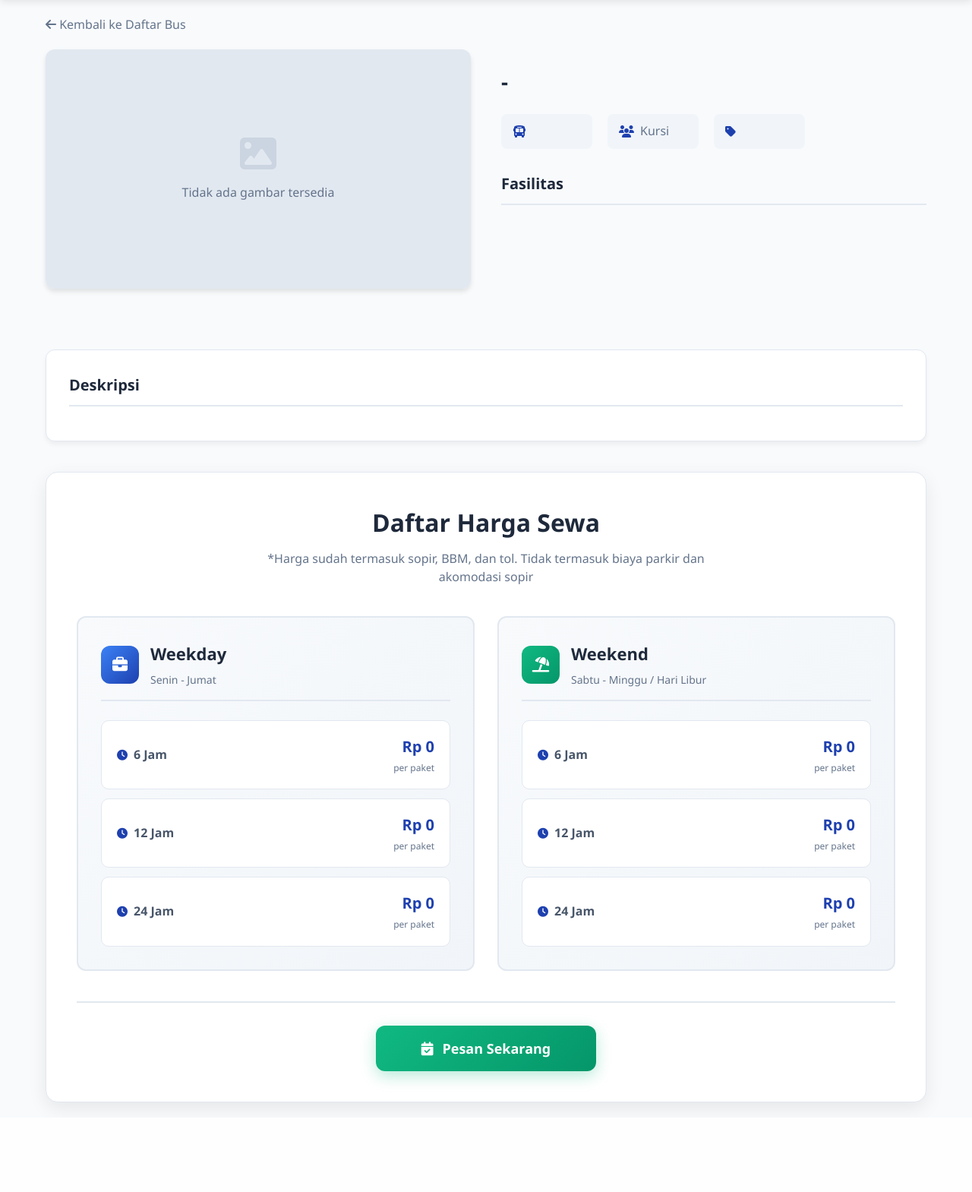
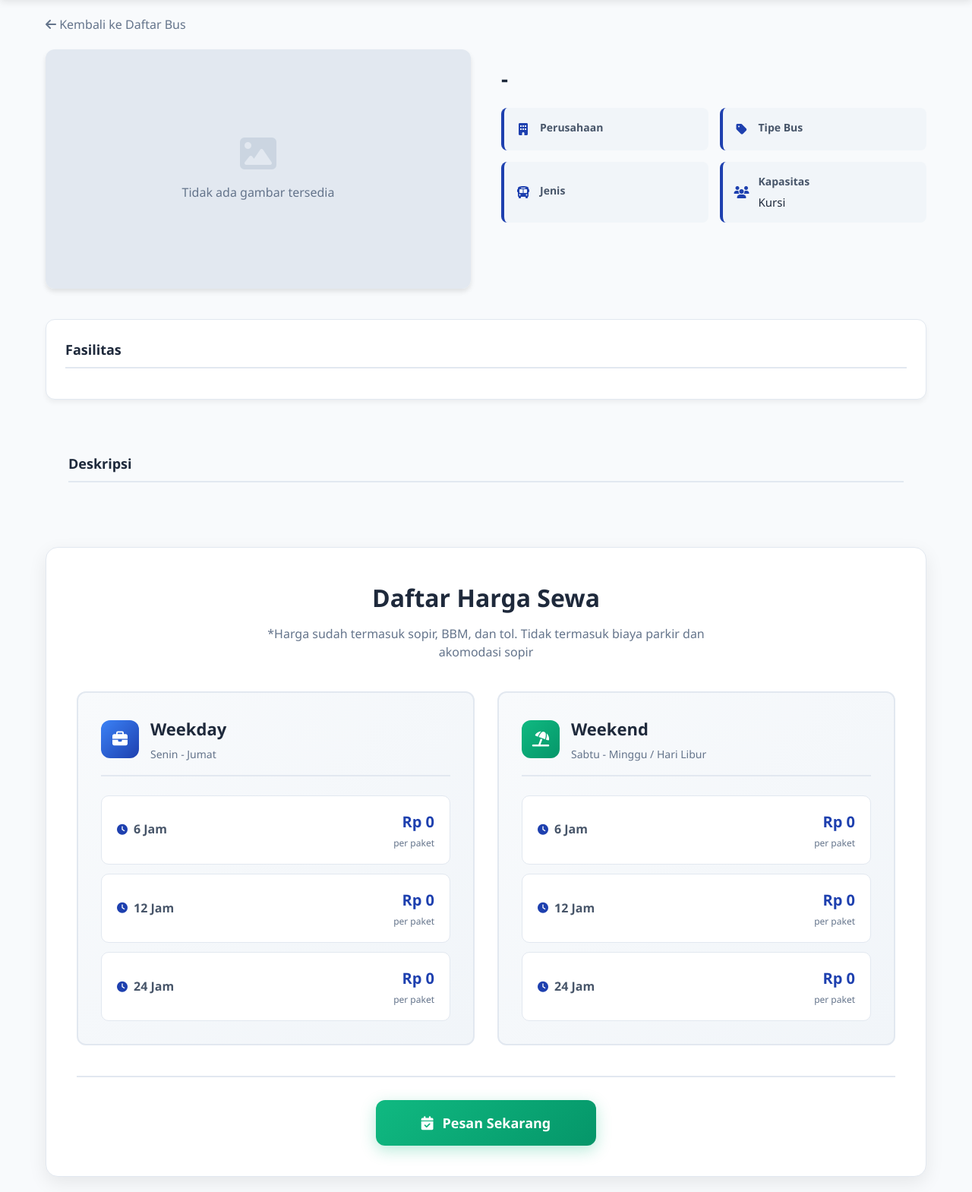
Before and after one commit to zulfan-png/Tugas-Akhir-SKARIGA, a PHP site: page /user_detail.php?id=1 in a window 1280 px wide. Shown: the part 74-1643 px from the top of the page at 76% size. Before the commit the page ends 1538 px from the top, so only its background shows below. Run offline with PHP 8.4, Linux system fonts and the light colour scheme; data that the repository does not hold is empty.

Commit message:
memperbaiki user_detail.php

```diff
--- a/user_detail.php
+++ b/user_detail.php
@@ -217,7 +217,7 @@
             right: 20px;
         }
 
-        /* Info Bus - Layout Baru */
+        /* Info Bus - Layout Baru yang Lebih Rapi */
         .bus-info {
             padding: 20px 0;
         }
@@ -227,41 +227,63 @@
             font-weight: 700;
             color: #1e293b;
             margin-bottom: 20px;
+            line-height: 1.3;
         }
 
+        /* Spesifikasi dalam grid yang rapi */
         .bus-specs {
-            display: flex;
-            gap: 20px;
-            margin-bottom: 30px;
-            color: #64748b;
-            flex-wrap: wrap;
+            display: grid;
+            grid-template-columns: repeat(2, 1fr);
+            gap: 15px;
+            margin-bottom: 25px;
         }
 
         .spec-item {
             display: flex;
             align-items: center;
-            gap: 8px;
+            gap: 12px;
             background: #f1f5f9;
-            padding: 10px 15px;
+            padding: 15px;
             border-radius: 8px;
-            min-width: 120px;
+            border-left: 4px solid #1e40af;
         }
 
         .spec-item i {
             color: #1e40af;
+            font-size: 16px;
+            width: 20px;
+            text-align: center;
         }
 
-        /* Fasilitas - Pindah ke bawah spesifikasi */
+        .spec-label {
+            font-weight: 600;
+            color: #475569;
+            font-size: 14px;
+            margin-bottom: 4px;
+        }
+
+        .spec-value {
+            color: #1e293b;
+            font-weight: 500;
+            font-size: 15px;
+        }
+
+        /* Fasilitas - Pindah ke bawah spesifikasi dan di atas deskripsi */
         .facilities-section {
-            margin-bottom: 30px;
+            background: white;
+            padding: 25px;
+            border-radius: 12px;
+            box-shadow: 0 4px 6px rgba(0, 0, 0, 0.05);
+            border: 1px solid #e2e8f0;
+            grid-column: 1 / -1;
         }
 
         .section-title {
-            font-size: 20px;
+            font-size: 18px;
             font-weight: 600;
             color: #1e293b;
             margin-bottom: 15px;
-            padding-bottom: 10px;
+            padding-bottom: 8px;
             border-bottom: 2px solid #e2e8f0;
         }
 
@@ -279,6 +301,7 @@
             background: #f8fafc;
             border-radius: 8px;
             border: 1px solid #e2e8f0;
+            font-size: 14px;
         }
 
         .facility-item i {
@@ -286,14 +309,10 @@
             font-size: 14px;
         }
 
-        /* Deskripsi - Mentok kanan kiri di bawah slider */
+        /* Deskripsi - Sekarang di bawah fasilitas */
         .description-section {
-            background: white;
             padding: 30px;
             border-radius: 12px;
-            box-shadow: 0 4px 6px rgba(0, 0, 0, 0.05);
-            border: 1px solid #e2e8f0;
-            margin-top: 40px;
             grid-column: 1 / -1;
         }
 
@@ -303,7 +322,7 @@
             text-align: justify;
         }
 
-        /* Harga - Desain Baru yang Lebih Mudah Dibaca */
+        /* Harga */
         .pricing-section {
             background: white;
             padding: 40px;
@@ -487,13 +506,11 @@
             }
 
             .bus-specs {
-                flex-direction: column;
-                gap: 10px;
+                grid-template-columns: 1fr;
             }
 
-            .spec-item {
-                min-width: auto;
-                justify-content: center;
+            .facilities-grid {
+                grid-template-columns: repeat(auto-fit, minmax(150px, 1fr));
             }
 
             .pricing-grid {
@@ -520,8 +537,13 @@
             }
 
             .description-section {
-                margin-top: 20px;
+                margin-top: 0;
                 padding: 20px;
+            }
+
+            .facilities-section {
+                padding: 20px;
+                margin-bottom: 20px;
             }
         }
     </style>
@@ -589,27 +611,44 @@
                 <?php endif; ?>
             </div>
 
-            <!-- Bus Info - Layout Baru -->
+            <!-- Bus Info - Layout Baru yang Lebih Rapi -->
             <div class="bus-info">
                 <h1 class="bus-title"><?php echo $bus['perusahaan'] ?> - <?php echo $bus['tipe bus'] ?></h1>
 
-                <!-- Spesifikasi: Jenis, Kapasitas, Tipe -->
+                <!-- Spesifikasi dalam grid yang rapi -->
                 <div class="bus-specs">
                     <div class="spec-item">
+                        <i class="fas fa-building"></i>
+                        <div>
+                            <div class="spec-label">Perusahaan</div>
+                            <div class="spec-value"><?php echo $bus['perusahaan'] ?></div>
+                        </div>
+                    </div>
+                    <div class="spec-item">
+                        <i class="fas fa-tag"></i>
+                        <div>
+                            <div class="spec-label">Tipe Bus</div>
+                            <div class="spec-value"><?php echo $bus['tipe bus'] ?></div>
+                        </div>
+                    </div>
+                    <div class="spec-item">
                         <i class="fas fa-bus"></i>
-                        <span><?php echo $bus['jenis'] ?></span>
+                        <div>
+                            <div class="spec-label">Jenis</div>
+                            <div class="spec-value"><?php echo $bus['jenis'] ?></div>
+                        </div>
                     </div>
                     <div class="spec-item">
                         <i class="fas fa-users"></i>
-                        <span><?php echo $bus['kapasitas'] ?> Kursi</span>
+                        <div>
+                            <div class="spec-label">Kapasitas</div>
+                            <div class="spec-value"><?php echo $bus['kapasitas'] ?> Kursi</div>
                         </div>
-                    <div class="spec-item">
-                        <i class="fas fa-tag"></i>
-                        <span><?php echo $bus['tipe bus'] ?></span>
+                    </div>
                 </div>
             </div>
 
-                <!-- Fasilitas - Sekarang di bawah spesifikasi -->
+            <!-- Fasilitas - Sekarang di bawah spesifikasi dan di atas deskripsi -->
             <div class="facilities-section">
                 <h3 class="section-title">Fasilitas</h3>
                 <div class="facilities-grid">
@@ -621,16 +660,15 @@
                     <?php endforeach; ?>
                 </div>
             </div>
-            </div>
 
-            <!-- Deskripsi - Mentok kanan kiri di bawah slider -->
+            <!-- Deskripsi - Sekarang di bawah fasilitas -->
             <div class="description-section">
                 <h3 class="section-title">Deskripsi</h3>
                 <p class="description-text"><?php echo $bus['deskripsi'] ?></p>
             </div>
         </div>
 
-        <!-- Harga - Desain Baru yang Lebih Mudah Dibaca -->
+        <!-- Harga -->
         <div class="pricing-section">
             <div class="pricing-header">
                 <h2 class="pricing-title">Daftar Harga Sewa</h2>
```
Also changed, not shown: user_dashboard.php (renamed from user_home.php). Lines whose indentation alone changed are shown as unchanged.
